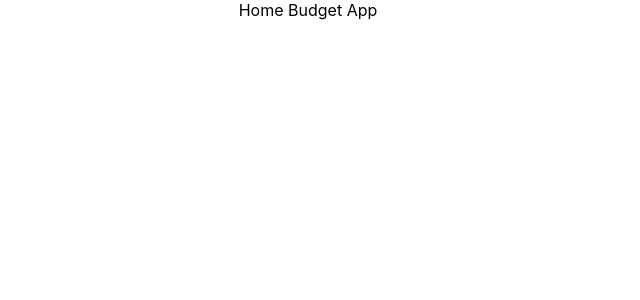
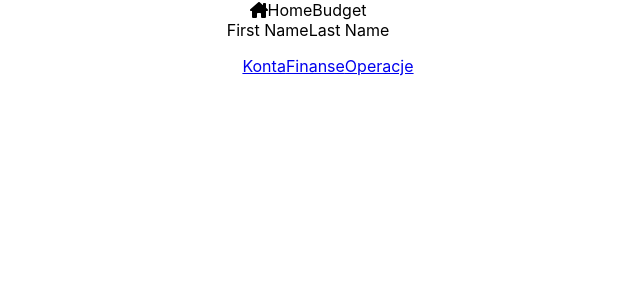
Before and after one commit to ZetaCentauri/BudgetApp, a React (Create React App) app in the folder budgetapp/: page / in a window 1280 px wide. Shown: the top 300 px of the page, without its empty margins (332-972 px from the left). Built offline with nearby package versions, Linux system fonts and the light colour scheme.

Commit message:
Routes, Layout Component

```diff
--- a/budgetapp/package.json
+++ b/budgetapp/package.json
@@ -3,6 +3,7 @@
   "version": "0.1.0",
   "private": true,
   "dependencies": {
+    "@fortawesome/free-solid-svg-icons": "^6.1.1",
     "@fortawesome/react-fontawesome": "^0.1.18",
     "@testing-library/jest-dom": "^5.16.4",
     "@testing-library/react": "^13.1.1",
--- a/budgetapp/src/App.js
+++ b/budgetapp/src/App.js
@@ -1,10 +1,18 @@
 import './App.scss';
+import { HashRouter, Routes, Route } from 'react-router-dom';
+import Layout from './js/Layout';
 
 function App() {
   return (
-    <div className="App">
-      Home Budget App
-    </div>
+    <HashRouter>
+    <Layout>
+      <Routes>
+          {/* <Route path="/finances/*" element={<FinancesCard />} />
+          <Route path="/accounts" element={<Accounts_Card/>}/>
+          <Route path="/operations" element={<Operations_Card/>}/> */}
+      </Routes>
+    </Layout>
+    </HashRouter>
   );
 }
 
--- /dev/null
+++ b/budgetapp/src/js/Layout/Layout.js
@@ -0,0 +1,40 @@
+import React from 'react';
+import Navigation from './Navigation';
+// import Summary from '../Summary';
+
+import { FontAwesomeIcon} from '@fortawesome/react-fontawesome';
+import { faHouseChimney } from '@fortawesome/free-solid-svg-icons';
+
+// import {DataProvider} from '../DataContext';
+// import Modal from '../Modal';
+
+
+const Layout = ({ children }) => {
+    return (
+      <div className="App">
+        <header className="header">
+          <div className="logo">
+            <FontAwesomeIcon icon={faHouseChimney}/>
+            <span>Home</span>
+            <span>Budget</span>
+          </div>
+          <div className="user">
+            <span className="user__first_name">First Name</span>
+            <span className="user__last_name">Last Name</span>
+            <div className="user__avatar"></div>
+          </div>
+        </header>
+        <main className="main">
+          {/* <DataProvider> */}
+            <Navigation/>
+            {children}
+            {/* <Summary/> */}
+            {/* <Modal /> */}
+          {/* </DataProvider> */}
+        </main>
+
+      </div>
+    )
+}
+
+export default Layout
--- /dev/null
+++ b/budgetapp/src/js/Layout/Navigation.js
@@ -0,0 +1,16 @@
+import { Link } from "react-router-dom";
+
+const Navigation = () => {
+return (
+
+        <nav className="nav">
+            <ul className="nav__list">
+                <Link className="nav__item" to="/accounts">Konta</Link>
+                <Link className="nav__item" to="/finances/*">Finanse</Link>
+                <Link className="nav__item" to="/operations">Operacje</Link>
+            </ul>
+        </nav>
+)
+}
+
+export default Navigation;
--- /dev/null
+++ b/budgetapp/src/js/Layout/index.js
@@ -0,0 +1 @@
+export { default } from './Layout'
```
Also changed, not shown: budgetapp/src/js/Modal/Modal.js (added), 1 other file (tests, documents, lock files or other folders).
